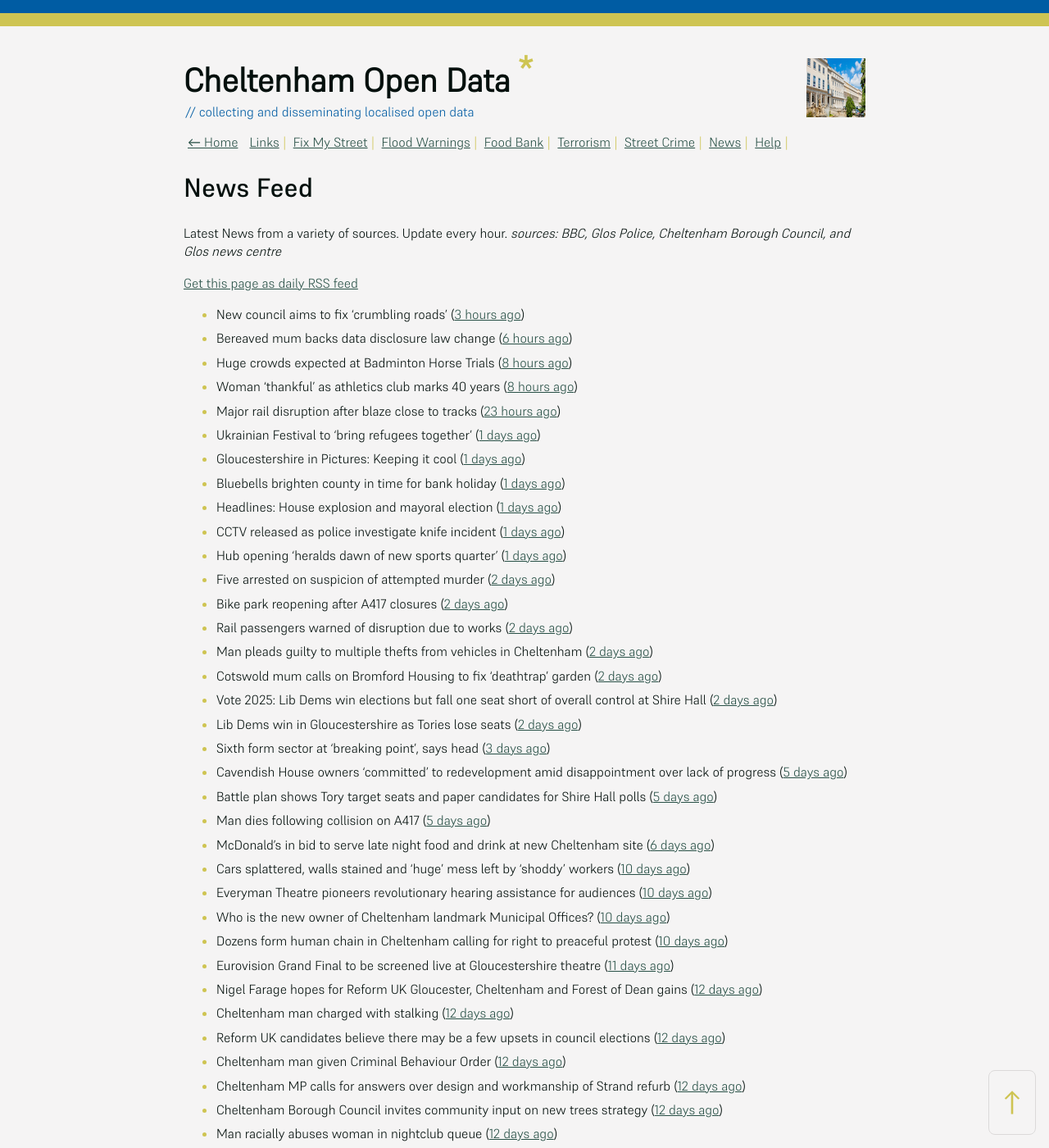
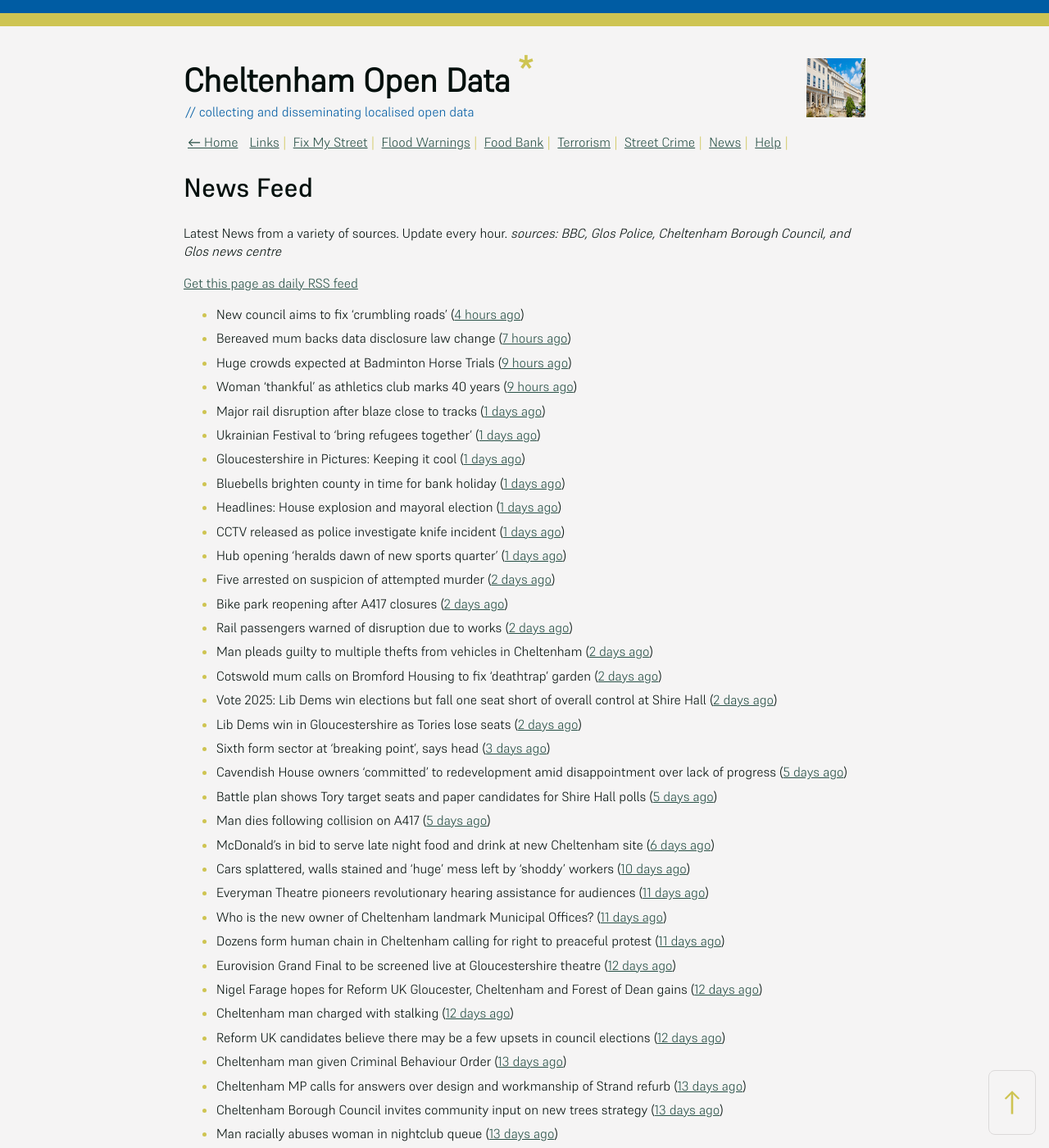
Before and after one commit to mat-0/cheltenham-open-data, a Jekyll site: the page built from _pages/news.md, in a window 1280 px wide and 1400 px high. Shown: the whole window at 82% size. Built offline with Jekyll 4.4.1, drawn with Linux system fonts in a browser that asks for light colours; some of the changed text lies outside the part shown.

Commit message:
Updated 2025-05-05 15:58:03

```diff
--- a/_pages/news.md
+++ b/_pages/news.md
@@ -12,11 +12,11 @@ _sources: BBC, Glos Police, Cheltenham Borough Council, and Glos news centre_
 [Get this page as daily RSS feed](/daily.rss)
 
 <!-- news_marker starts -->
-- New council aims to fix 'crumbling roads' ([3 hours ago](https://www.bbc.com/news/articles/cm2e510knnlo))
-- Bereaved mum backs data disclosure law change ([6 hours ago](https://www.bbc.com/news/articles/cql6q2nlzvno))
-- Huge crowds expected at Badminton Horse Trials ([8 hours ago](https://www.bbc.com/news/articles/c93g4dz38jgo))
-- Woman 'thankful' as athletics club marks 40 years ([8 hours ago](https://www.bbc.com/news/articles/cn80nv4mr79o))
-- Major rail disruption after blaze close to tracks ([23 hours ago](https://www.bbc.com/news/articles/cjew5q07n7go))
+- New council aims to fix 'crumbling roads' ([4 hours ago](https://www.bbc.com/news/articles/cm2e510knnlo))
+- Bereaved mum backs data disclosure law change ([7 hours ago](https://www.bbc.com/news/articles/cql6q2nlzvno))
+- Huge crowds expected at Badminton Horse Trials ([9 hours ago](https://www.bbc.com/news/articles/c93g4dz38jgo))
+- Woman 'thankful' as athletics club marks 40 years ([9 hours ago](https://www.bbc.com/news/articles/cn80nv4mr79o))
+- Major rail disruption after blaze close to tracks ([1 days ago](https://www.bbc.com/news/articles/cjew5q07n7go))
 - Ukrainian Festival to 'bring refugees together' ([1 days ago](https://www.bbc.com/news/articles/c4g2qzzvjq0o))
 - Gloucestershire in Pictures: Keeping it cool ([1 days ago](https://www.bbc.com/news/articles/ce8gedxkv0do))
 - Bluebells brighten county in time for bank holiday ([1 days ago](https://www.bbc.com/news/articles/crm3rwy8vj2o))
@@ -36,23 +36,23 @@ _sources: BBC, Glos Police, Cheltenham Borough Council, and Glos news centre_
 - Man dies following collision on A417 ([5 days ago](https://gloucesternewscentre.co.uk/man-dies-following-collision-on-a417/))
 - McDonald’s in bid to serve late night food and drink at new Cheltenham site ([6 days ago](https://gloucesternewscentre.co.uk/mcdonalds-in-bid-to-serve-late-night-food-and-drink-at-new-cheltenham-site/))
 - Cars splattered, walls stained and ‘huge’ mess left by ‘shoddy’ workers ([10 days ago](https://gloucesternewscentre.co.uk/cars-splattered-walls-stained-and-huge-mess-left-by-shoddy-workers/))
-- Everyman Theatre pioneers revolutionary hearing assistance for audiences ([10 days ago](https://gloucesternewscentre.co.uk/everyman-theatre-pioneers-revolutionary-hearing-assistance-for-audiences/))
-- Who is the new owner of Cheltenham landmark Municipal Offices? ([10 days ago](https://gloucesternewscentre.co.uk/who-is-the-new-owner-of-cheltenham-landmark-municipal-offices/))
-- Dozens form human chain in Cheltenham calling for right to preaceful protest ([10 days ago](https://gloucesternewscentre.co.uk/dozens-form-human-chain-in-cheltenham-calling-for-right-to-preaceful-protest/))
-- Eurovision Grand Final to be screened live at Gloucestershire theatre ([11 days ago](https://gloucesternewscentre.co.uk/eurovision-grand-final-to-be-screened-live-at-gloucestershire-theatre/))
+- Everyman Theatre pioneers revolutionary hearing assistance for audiences ([11 days ago](https://gloucesternewscentre.co.uk/everyman-theatre-pioneers-revolutionary-hearing-assistance-for-audiences/))
+- Who is the new owner of Cheltenham landmark Municipal Offices? ([11 days ago](https://gloucesternewscentre.co.uk/who-is-the-new-owner-of-cheltenham-landmark-municipal-offices/))
+- Dozens form human chain in Cheltenham calling for right to preaceful protest ([11 days ago](https://gloucesternewscentre.co.uk/dozens-form-human-chain-in-cheltenham-calling-for-right-to-preaceful-protest/))
+- Eurovision Grand Final to be screened live at Gloucestershire theatre ([12 days ago](https://gloucesternewscentre.co.uk/eurovision-grand-final-to-be-screened-live-at-gloucestershire-theatre/))
 - Nigel Farage hopes for Reform UK Gloucester, Cheltenham and Forest of Dean gains ([12 days ago](https://gloucesternewscentre.co.uk/nigel-farage-hopes-for-reform-uk-gloucester-cheltenham-and-forest-of-dean-gains/))
 - Cheltenham man charged with stalking ([12 days ago](https://gloucesternewscentre.co.uk/cheltenham-man-charged-with-stalking/))
 - Reform UK candidates believe there may be a few upsets in council elections ([12 days ago](https://gloucesternewscentre.co.uk/reform-uk-candidates-believe-there-may-be-a-few-upsets-in-council-elections/))
-- Cheltenham man given Criminal Behaviour Order ([12 days ago](https://gloucesternewscentre.co.uk/cheltenham-man-given-criminal-behaviour-order/))
-- Cheltenham MP calls for answers over design and workmanship of Strand refurb ([12 days ago](https://gloucesternewscentre.co.uk/cheltenham-mp-calls-for-answers-over-design-and-workmanship-of-strand-refurb/))
-- Cheltenham Borough Council invites community input on new trees strategy ([12 days ago](https://gloucesternewscentre.co.uk/cheltenham-borough-council-invites-community-input-on-new-trees-strategy/))
-- Man racially abuses woman in nightclub queue ([12 days ago](https://gloucesternewscentre.co.uk/man-racially-abuses-woman-in-nightclub-queue/))
-- Nigel Farage greeted with cheers at brewery as Reform UK supporters chant name ([12 days ago](https://gloucesternewscentre.co.uk/nigel-farage-greeted-with-cheers-at-brewery-as-reform-uk-supporters-chant-name/))
+- Cheltenham man given Criminal Behaviour Order ([13 days ago](https://gloucesternewscentre.co.uk/cheltenham-man-given-criminal-behaviour-order/))
+- Cheltenham MP calls for answers over design and workmanship of Strand refurb ([13 days ago](https://gloucesternewscentre.co.uk/cheltenham-mp-calls-for-answers-over-design-and-workmanship-of-strand-refurb/))
+- Cheltenham Borough Council invites community input on new trees strategy ([13 days ago](https://gloucesternewscentre.co.uk/cheltenham-borough-council-invites-community-input-on-new-trees-strategy/))
+- Man racially abuses woman in nightclub queue ([13 days ago](https://gloucesternewscentre.co.uk/man-racially-abuses-woman-in-nightclub-queue/))
+- Nigel Farage greeted with cheers at brewery as Reform UK supporters chant name ([13 days ago](https://gloucesternewscentre.co.uk/nigel-farage-greeted-with-cheers-at-brewery-as-reform-uk-supporters-chant-name/))
 - Cheltenham Borough Council invites community input on new trees strategy ([13 days ago](https://www.cheltenham.gov.uk/news/article/3005/cheltenham_borough_council_invites_community_input_on_new_trees_strategy))
 - Nigel Farage to visit county today in run-up to council elections ([13 days ago](https://gloucesternewscentre.co.uk/nigel-farage-to-visit-county-today-in-run-up-to-council-elections/))
-- Decision on plans for 122 homes on Cheltenham university playing field ([13 days ago](https://gloucesternewscentre.co.uk/decision-on-plans-for-122-homes-on-cheltenham-university-playing-field/))
-- Gloucestershire pizza business fines customers who order “untraditional” pineapple topping. ([13 days ago](https://gloucesternewscentre.co.uk/gloucestershire-pizza-business-fines-customers-who-order-untraditional-pineapple-topping/))
-- Cheltenham MP to run in racecourse half-marathon to raise funds for modern cancer centre ([13 days ago](https://gloucesternewscentre.co.uk/cheltenham-mp-to-run-in-racecourse-half-marathon-to-raise-funds-for-modern-cancer-centre/))
+- Decision on plans for 122 homes on Cheltenham university playing field ([14 days ago](https://gloucesternewscentre.co.uk/decision-on-plans-for-122-homes-on-cheltenham-university-playing-field/))
+- Gloucestershire pizza business fines customers who order “untraditional” pineapple topping. ([14 days ago](https://gloucesternewscentre.co.uk/gloucestershire-pizza-business-fines-customers-who-order-untraditional-pineapple-topping/))
+- Cheltenham MP to run in racecourse half-marathon to raise funds for modern cancer centre ([14 days ago](https://gloucesternewscentre.co.uk/cheltenham-mp-to-run-in-racecourse-half-marathon-to-raise-funds-for-modern-cancer-centre/))
 - Media statement about the Citrus Hotel ([17 days ago](https://www.cheltenham.gov.uk/news/article/3004/media_statement_about_the_citrus_hotel))
 - 98 per cent of pupils offered a place at a school of their choice ([18 days ago](https://gloucesternewscentre.co.uk/98-per-cent-of-pupils-offered-a-place-at-a-school-of-their-choice/))
 - Six-week consultation now live for Leckhampton with Warden Hill neighbourhood plan ([20 days ago](https://www.cheltenham.gov.uk/news/article/3003/six-week_consultation_now_live_for_leckhampton_with_warden_hill_neighbourhood_plan))
```
Also changed, not shown: _data/flood.json (+5 -69 lines), _pages/fix-my-street.md (+4 -4 lines), index.md (+4 -4 lines).
